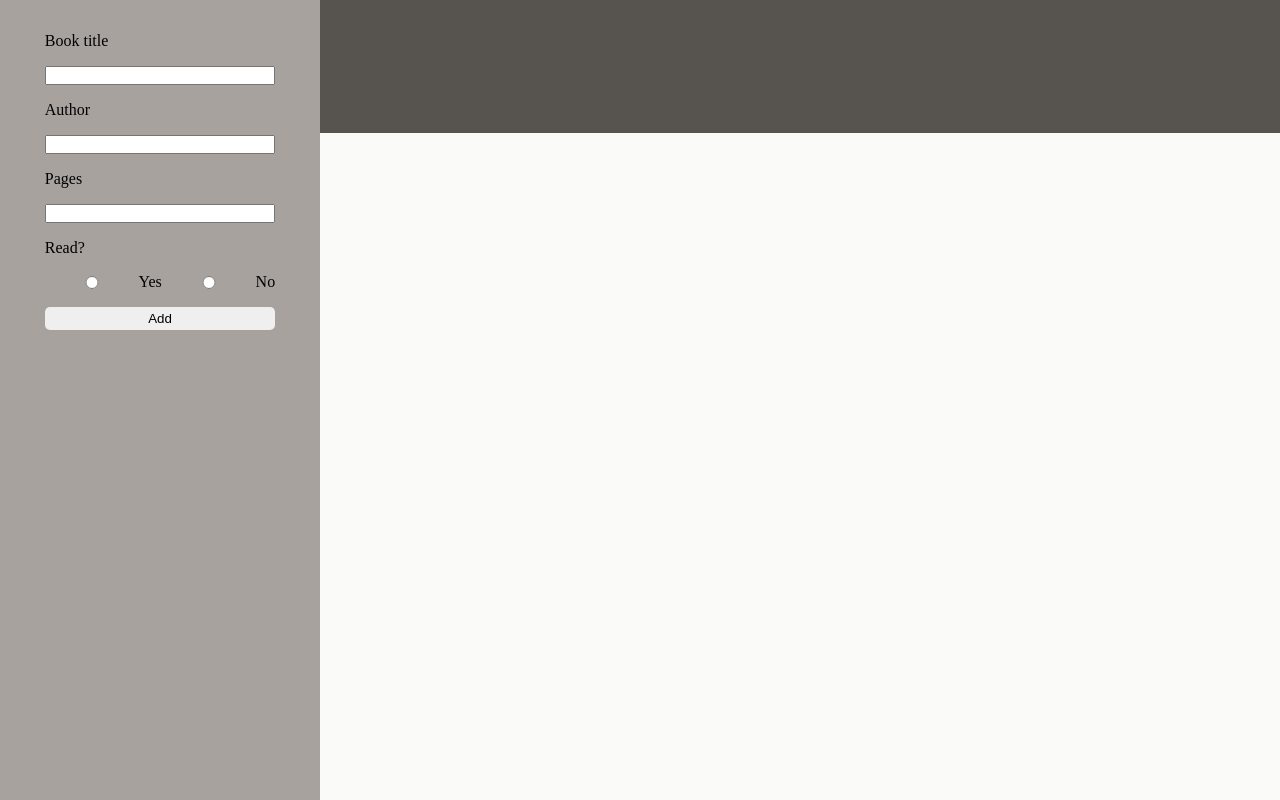
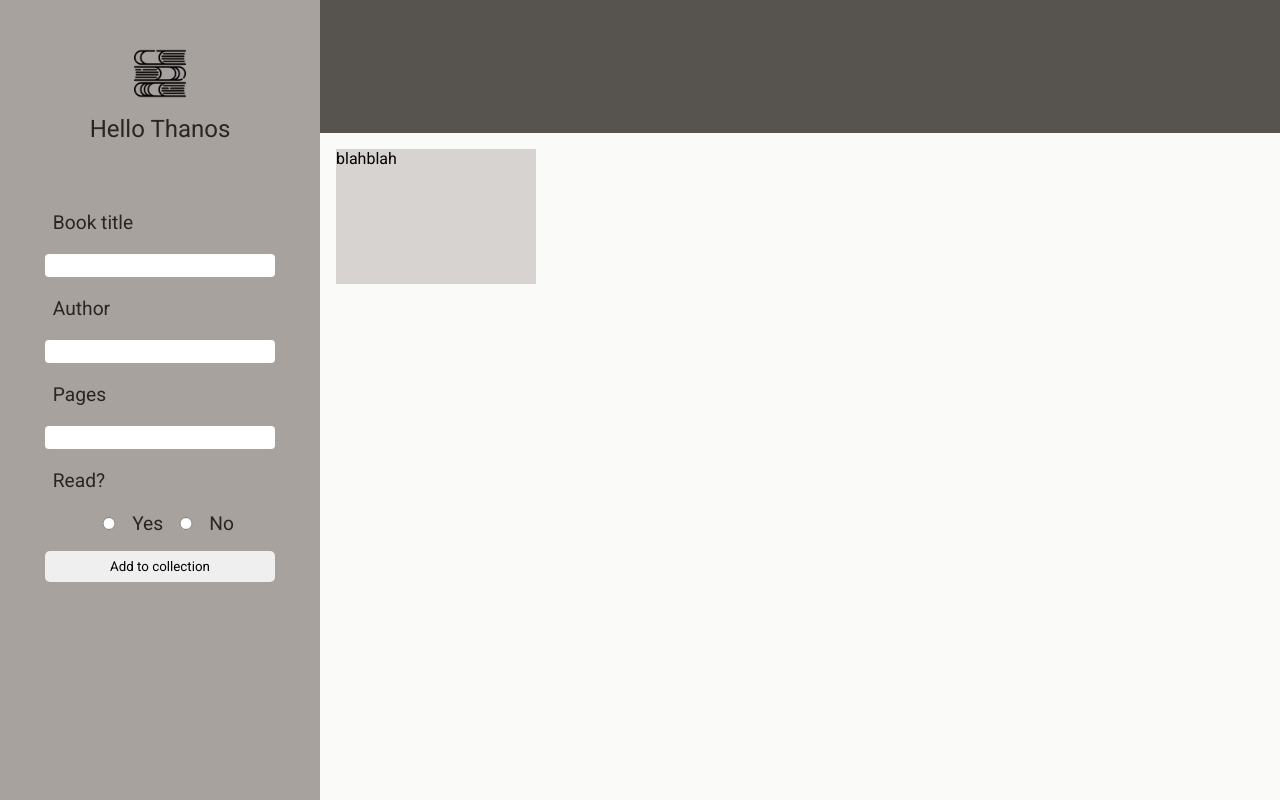
Before and after one commit to thanosballo/BookLibraryApp, a plain HTML site: page index.html in a window 1280 px wide. Drawn offline with Linux system fonts and the light colour scheme.

Commit message:
changes made

```diff
--- a/app.js
+++ b/app.js
@@ -1,7 +1,17 @@
-let myLibrary=[];
-function Book(title,author,pages,status) {
-    this.title=title;
-    this.author=author;
-    this.pages=pages;
-    this.status=status;
+"use strict";
+let myLibrary = [];
+class Book {
+    constructor(title, author, pages, status) {
+        this.title = title;
+        this.author = author;
+        this.pages = pages;
+        this.status = status;
+    }
 }
+const dummyBook = new Book("Lord of the rings", "Tolkin", 690, true);
+console.log(dummyBook);
+const showcase = document.querySelector(".showcase");
+const div = document.createElement("div");
+div.textContent = "blahblah";
+div.classList.add("card");
+showcase === null || showcase === void 0 ? void 0 : showcase.appendChild(div);
--- a/index.html
+++ b/index.html
@@ -12,6 +12,8 @@
     <main>
         <aside>
             <div class="profile-section">
+                <img src="images/book.png" alt="">
+                <p>Hello Thanos</p>
             </div>
             <div class="data-insert">
                 <form action="">
@@ -26,12 +28,12 @@
                     <input type="radio" name="Read-check">Yes
                     <input type="radio" name="Read-check">No
                     </div>
-                    <button class="add-button">Add</button>
+                    <button class="add-button">Add to collection</button>
                 </form>
             </div>
         </aside>
         <header></header>
-        <section></section>
+        <section class="showcase"></section>
     </main>
 </body>
 </html>
--- a/style.css
+++ b/style.css
@@ -1,15 +1,31 @@
+
+  @import url('https://fonts.googleapis.com/css2?family=Roboto&display=swap');
+
 *{
     margin:0;
     padding: 0;
     box-sizing: border-box;
+    font-family: 'Roboto', sans-serif;
 }
-
 aside{
     background-color: #a8a29e;
     grid-column-start: 1;
     grid-column-end: 2;
     grid-row-start: 1;
     grid-row-end: 7;
+    color: #292524;
+}
+.profile-section{
+    display: flex;
+    flex-direction: column;
+    align-items: center;
+    justify-content: center;
+    margin: 2rem;
+    font-size: 1.5rem;
+}
+img{
+    width: 20%;
+    margin:1rem 1rem;
 }
 label ,input{
     display: block;
@@ -17,15 +33,18 @@ label ,input{
 }
 .data-insert{
     width: 100%;
+    max-width: 400px;
     padding: 1rem;
     display: flex;
     flex-direction: column;
     justify-content: center;
     align-items: center;
+    margin: 0 auto;
+    font-size: 1.2rem;
 }
 .add-button{
     width: 100%;
-    padding: 0.25rem 0.5rem;
+    padding: 0.5rem 0.75rem;
     margin-top: 1rem;
     border-radius: 5px;
     border:none;
@@ -35,12 +54,19 @@ form{
 }
 form > input , form > label{
     margin-top: 1rem;
+    border: none;
+    padding: 0.25rem 0.5rem;
+    border-radius: 0.25rem;
+    outline: none;
 }
 .radio-flex{
     margin-top: 1rem;
     display: flex;
     align-items: center;
-    justify-content: flex-start;
+    justify-content: center;
+}
+.radio-flex input {
+    width: 20%;
 }
 header{
     background-color: #57534e;
@@ -52,6 +78,15 @@ section{
     grid-column-start: 2;
     grid-column-end: 5;
     grid-row:2/7;
+    display: grid;
+    grid-template-columns: repeat(3,1fr);
+    grid-template-rows:repeat(4,1fr);
+    gap: 2rem;
+    padding: 1rem;
+}
+.card{
+    background-color: #d6d3d1;
+    width: 200px;
 }
 
 main{
```
Also changed, not shown: tsconfig.json (added, +103 -0 lines), images/book.png (added), 1 other file.
